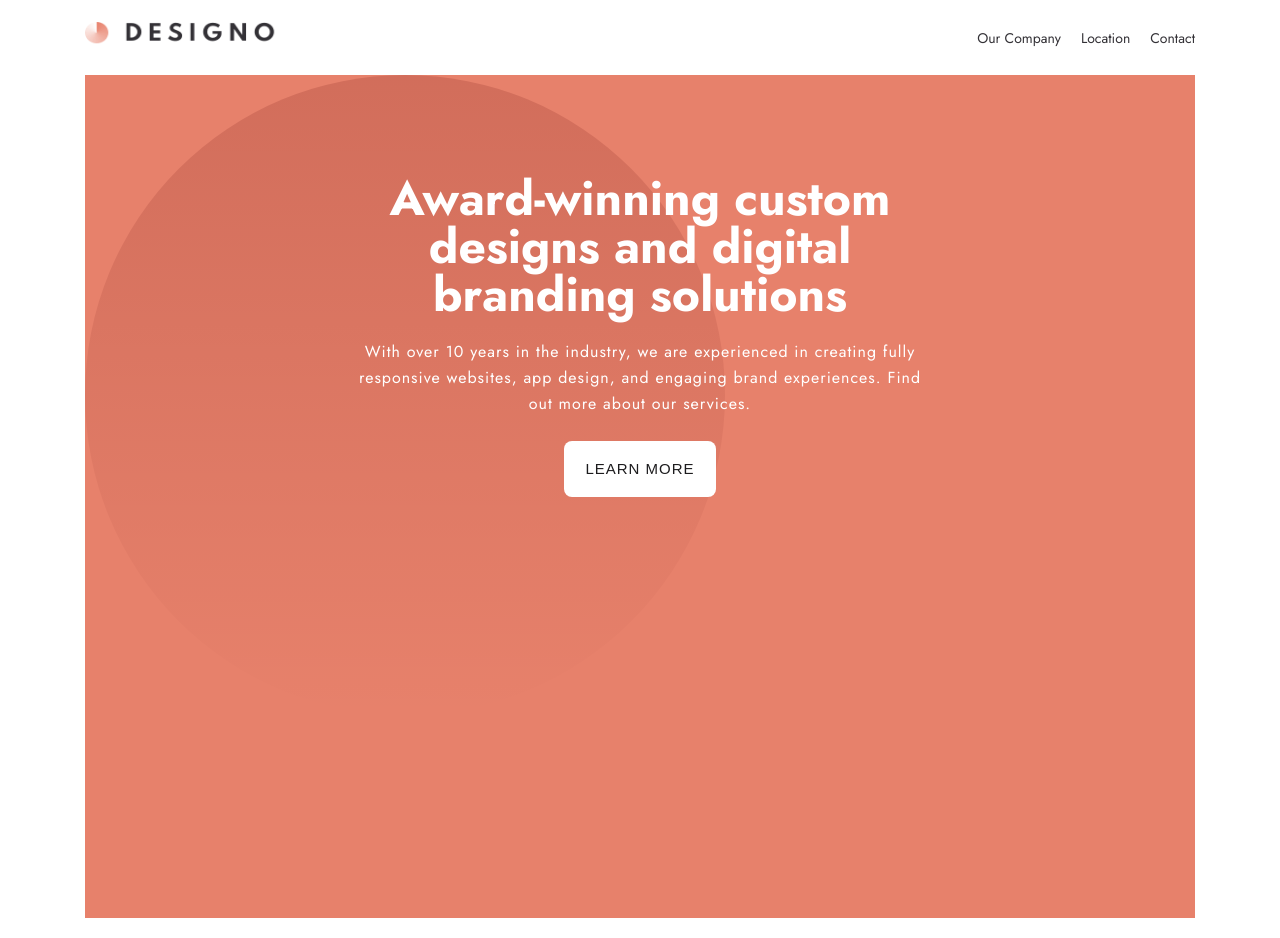
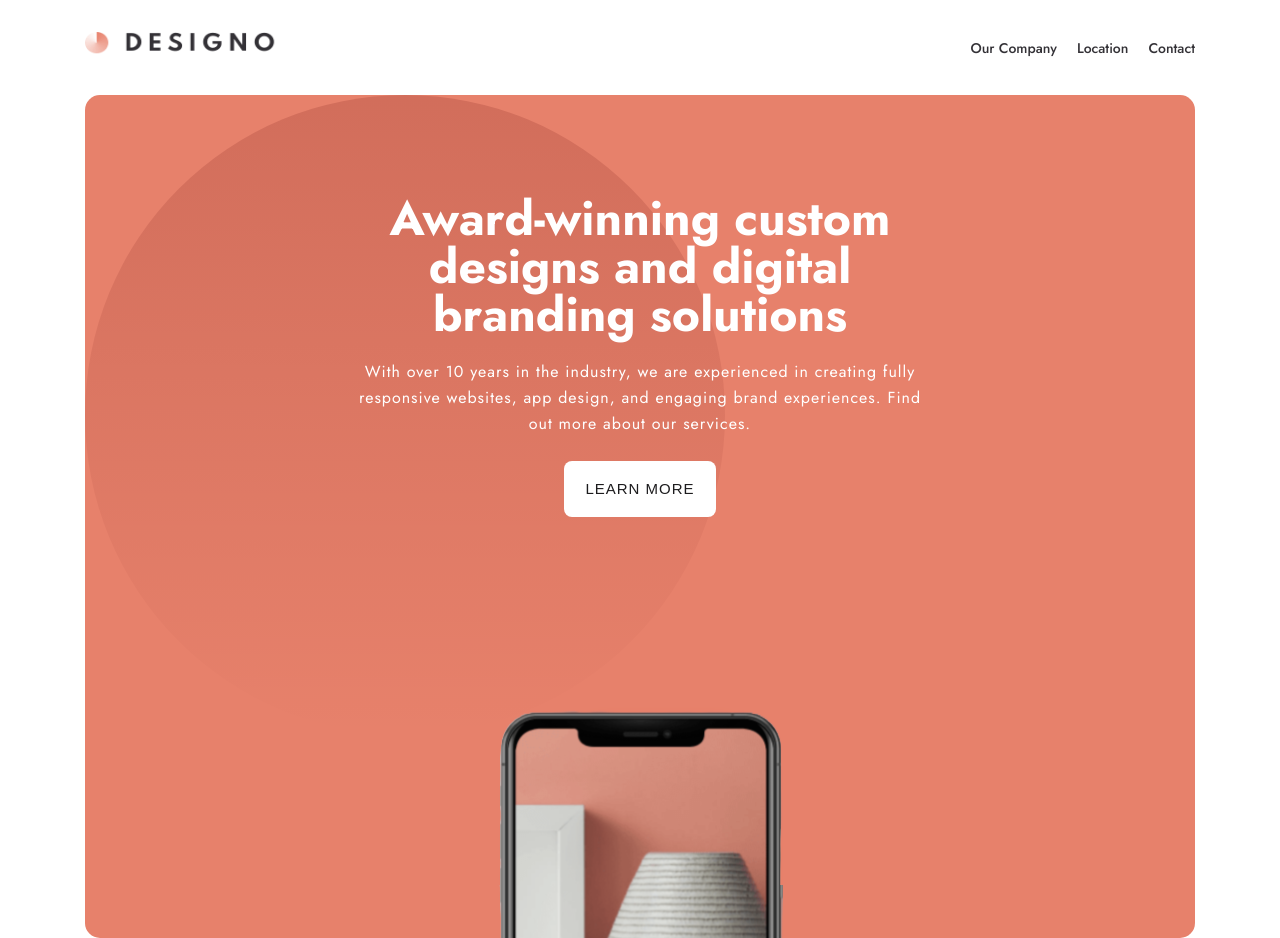
Before and after one commit to papilo-cloud/designo, a React (Vite) app: page / in a window 1280 px wide. Built offline with nearby package versions, Linux system fonts and the light colour scheme.

Commit message:
done with the rnavbar

```diff
--- a/src/components/home/home.css
+++ b/src/components/home/home.css
@@ -8,6 +8,7 @@
     background-image: url('../../assets/home/desktop/bg-pattern-hero-home.svg');
     background-repeat: no-repeat;
     /* background-position: 0 0; */
+    border-radius: 15px;
     color: #fff;
     display: flex;
     flex-direction: column;
@@ -49,7 +50,7 @@
 }
 .hero .img img{
     position: absolute;
-    top: 580px;
+    top: 50px;
     bottom: 0;
 }
 @media screen and (min-width: 768px) {
--- a/src/components/navbar.css
+++ b/src/components/navbar.css
@@ -50,7 +50,7 @@ header{
         align-items: center;
     }
     .header nav ul li a{
-        font-size: 24px;
+        font-size: 1.5em;
         font-weight: 400;
         letter-spacing: 2px;
         line-height: 25px;
@@ -58,6 +58,12 @@ header{
     }
 }
 @media (min-width: 50em) {
+    header{
+        padding: 0;
+    }
+    .header{
+        height: 95px;
+    }
     .header nav{
         display: block;
     }
@@ -69,7 +75,8 @@ header{
     }
     .header nav ul li a{
         color: #333136;
-        font-size: 14px;
+        font-size: 0.875em;
+        font-weight: 500;
     }
     .header .hamburger{
         display: none;
--- a/src/index.css
+++ b/src/index.css
@@ -3,6 +3,11 @@
     margin: 0;
     padding: 0;
     box-sizing: border-box;
+}
+body{
+  font-size: 16px;
+  font-weight: 400;
+  line-height: 27px;
 }
 .app{
     position: relative;
@@ -11,52 +16,33 @@
 }
 
 h1 {
-    font-size: 48px;
+    font-size: 3em;
     line-height: 48px;
   }
 
   h1.little-h1 {
-    font-size: 40px;
-    line-height: 40px;
+    font-size: 2.5em;
+    line-height: 2.5em;
   }
 
   h2 {
-    font-size: 40px;
+    font-size: 2.5em;
     line-height: 48px;
     letter-spacing: 2px;
   }
 
   h3 {
-    font-size: 20px;
+    font-size: 1.25em;
     line-height: 26px;
     letter-spacing: 5px;
   }
 
   h4 {
-    font-size: 15px;
+    font-size: 0.9377em;
     line-height: 22px;
     letter-spacing: 5px;
   }
-  @media screen and (max-width:50em) {
-    body{
-        font-size: 16px;
-        font-weight: 400;
-        line-height: 27px;
-    }
-    h1 {
-        font-size: 32px;
-        line-height: 36px;
-      }
-      h2 {
-        font-size: 28px;
-        line-height: 36px;
-        letter-spacing: 1.399999976158142px;
-      }
-      h1.little-h1 {
-        font-size: 32px;
-        line-height: 36px;
-      }
-  }
+
 a{
     color: inherit;
     text-decoration: none;
@@ -69,7 +55,7 @@ button{
   position: relative;
   width: 152px;
   height: 56px;
-  font-size: 15px;
+  font-size: 0.9375em;
   line-height: 22px;
   border-radius: 8px;
   letter-spacing: 1px;
@@ -100,9 +86,24 @@ ul{
     width: min(1110px, 100%);
     margin-inline: auto;
 }
+@media screen and (max-width:50em) {
 
-/* @media (min-width: 768px){
+    h1 {
+        font-size: 2em;
+        line-height: 36px;
+      }
+      h2 {
+        font-size: 1.75em;
+        line-height: 36px;
+        letter-spacing: 1.399999976158142px;
+      }
+      h1.little-h1 {
+        font-size: 2em;
+        line-height: 36px;
+      }
+  }
+@media (max-width: 75em){
     .app .container{
-        max-width: 1110px;
+        width: min(789px, 100%);
     }
-} */
+}
```
